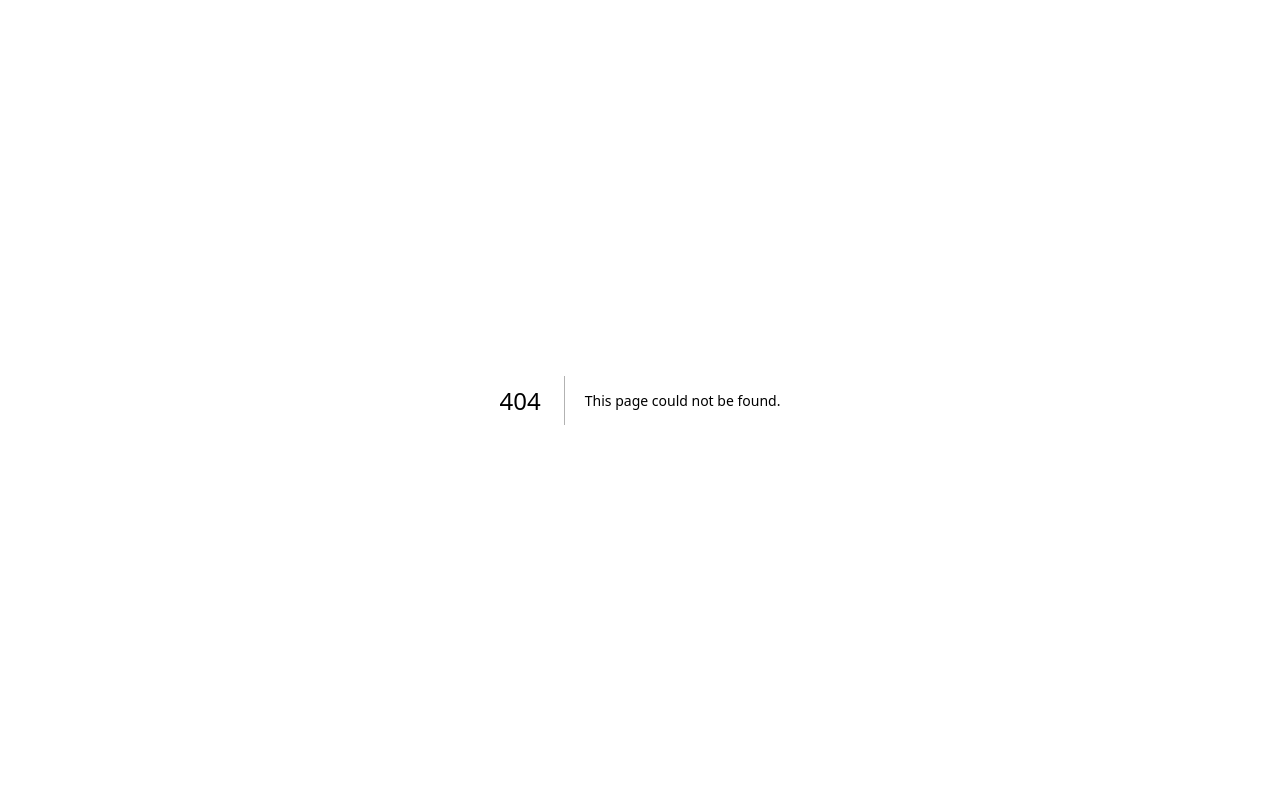
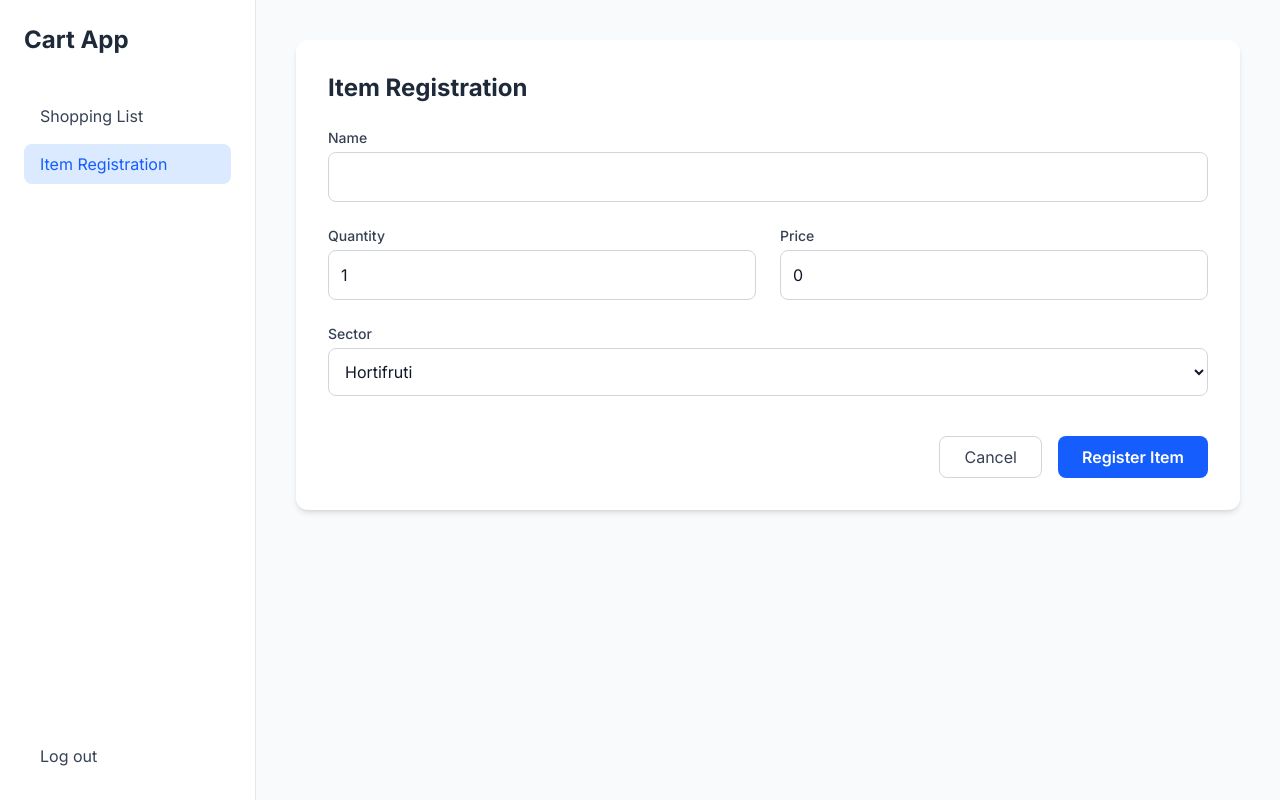
Before and after one commit to ian-dcg/cart-app-python, a Next.js app in the folder frontend/: page /products/register in a window 1280 px wide. Before the commit this address had no page. Built offline with nearby package versions, Linux system fonts and the light colour scheme; sample sign-in values are in the browser's storage.

Commit message:
feat(products): cria página de formulário para registro de item

```diff
--- /dev/null
+++ b/frontend/src/app/products/register/page.tsx
@@ -0,0 +1,155 @@
+// src/app/products/register/page.tsx
+"use client";
+
+import { useState } from "react";
+import { useRouter } from "next/navigation";
+import { createProduct } from "@/lib/api";
+import Link from "next/link";
+
+// Opções para o campo 'setor', baseado no schema do banco de dados
+const sectors = ["Hortifruti", "Açougue", "Padaria", "Limpeza", "Bebidas"];
+
+export default function RegisterItemPage() {
+  const [name, setName] = useState("");
+  const [quantity, setQuantity] = useState(1);
+  const [price, setPrice] = useState(0.0);
+  const [sector, setSector] = useState(sectors[0]);
+  const [error, setError] = useState("");
+  const [success, setSuccess] = useState("");
+  const router = useRouter();
+
+  const handleSubmit = async (e: React.FormEvent) => {
+    e.preventDefault();
+    setError("");
+    setSuccess("");
+
+    try {
+      const productData = {
+        name,
+        quantity: Number(quantity),
+        price: Number(price),
+        setor: sector,
+      };
+      await createProduct(productData);
+      setSuccess("Item cadastrado com sucesso! Redirecionando...");
+
+      setTimeout(() => {
+        router.push("/products");
+      }, 1500);
+    } catch (err: any) {
+      setError(err.message || "Falha ao cadastrar o item. Verifique os dados.");
+    }
+  };
+
+  return (
+    <div className="bg-white p-8 rounded-xl shadow-md">
+      <h1 className="text-2xl font-bold text-gray-800 mb-6">
+        Item Registration
+      </h1>
+
+      {error && (
+        <p className="bg-red-100 text-red-700 p-3 rounded-lg mb-4 text-sm">
+          {error}
+        </p>
+      )}
+      {success && (
+        <p className="bg-green-100 text-green-700 p-3 rounded-lg mb-4 text-sm">
+          {success}
+        </p>
+      )}
+
+      <form onSubmit={handleSubmit} className="space-y-6">
+        <div>
+          <label
+            htmlFor="name"
+            className="block text-sm font-medium text-gray-700"
+          >
+            Name
+          </label>
+          <input
+            type="text"
+            id="name"
+            value={name}
+            onChange={(e) => setName(e.target.value)}
+            className="mt-1 block w-full p-3 border border-gray-300 rounded-lg text-gray-900 focus:ring-2 focus:ring-blue-500 focus:border-transparent outline-none transition"
+            required
+          />
+        </div>
+
+        <div className="grid grid-cols-1 md:grid-cols-2 gap-6">
+          <div>
+            <label
+              htmlFor="quantity"
+              className="block text-sm font-medium text-gray-700"
+            >
+              Quantity
+            </label>
+            <input
+              type="number"
+              id="quantity"
+              value={quantity}
+              onChange={(e) => setQuantity(parseInt(e.target.value, 10))}
+              min="1"
+              className="mt-1 block w-full p-3 border border-gray-300 rounded-lg text-gray-900 focus:ring-2 focus:ring-blue-500 focus:border-transparent outline-none transition"
+              required
+            />
+          </div>
+          <div>
+            <label
+              htmlFor="price"
+              className="block text-sm font-medium text-gray-700"
+            >
+              Price
+            </label>
+            <input
+              type="number"
+              id="price"
+              value={price}
+              onChange={(e) => setPrice(parseFloat(e.target.value))}
+              step="0.01"
+              min="0"
+              className="mt-1 block w-full p-3 border border-gray-300 rounded-lg text-gray-900 focus:ring-2 focus:ring-blue-500 focus:border-transparent outline-none transition"
+              required
+            />
+          </div>
+        </div>
+
+        <div>
+          <label
+            htmlFor="sector"
+            className="block text-sm font-medium text-gray-700"
+          >
+            Sector
+          </label>
+          <select
+            id="sector"
+            value={sector}
+            onChange={(e) => setSector(e.target.value)}
+            className="mt-1 block w-full p-3 border border-gray-300 rounded-lg text-gray-900 bg-white focus:ring-2 focus:ring-blue-500 focus:border-transparent outline-none transition"
+          >
+            {sectors.map((s) => (
+              <option key={s} value={s}>
+                {s}
+              </option>
+            ))}
+          </select>
+        </div>
+
+        <div className="flex justify-end space-x-4 pt-4">
+          <Link
+            href="/products"
+            className="px-6 py-2 border border-gray-300 rounded-lg text-gray-700 hover:bg-gray-50 transition-colors"
+          >
+            Cancel
+          </Link>
+          <button
+            type="submit"
+            className="px-6 py-2 bg-blue-600 text-white rounded-lg font-semibold hover:bg-blue-700 transition-colors"
+          >
+            Register Item
+          </button>
+        </div>
+      </form>
+    </div>
+  );
+}
```
